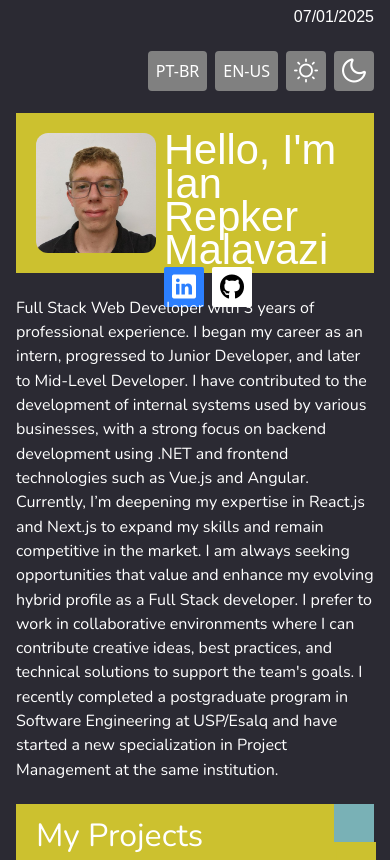
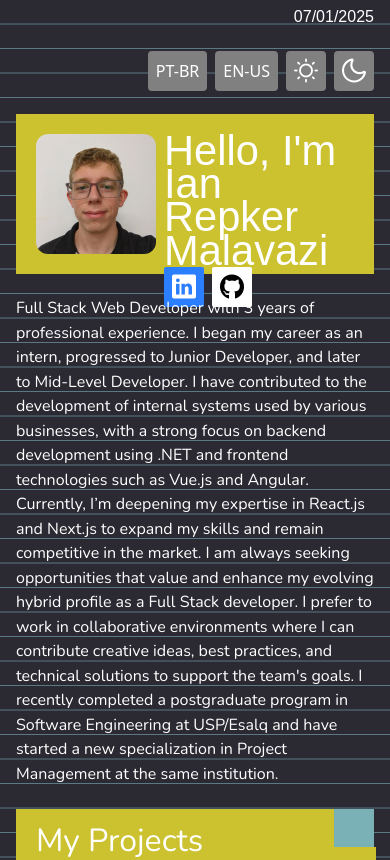
Before and after one commit to ianer-glitch/who-am-i-book, a Next.js app: page /portfolio/home in a window 390 px wide. Shown: the top 860 px of the page. Built offline with nearby package versions, Linux system fonts and the light colour scheme; a web font is replaced by a local one.

Commit message:
fix: line-height for firefox-mobile

```diff
--- a/src/app/portfolio/home/home.module.css
+++ b/src/app/portfolio/home/home.module.css
@@ -1,5 +1,5 @@
 .notebook {
-  --line-height: 1.52em;
+  --line-height: 24.5px;
   margin: 0 auto;
   width: 100%;
   max-width: 1600px;
```
